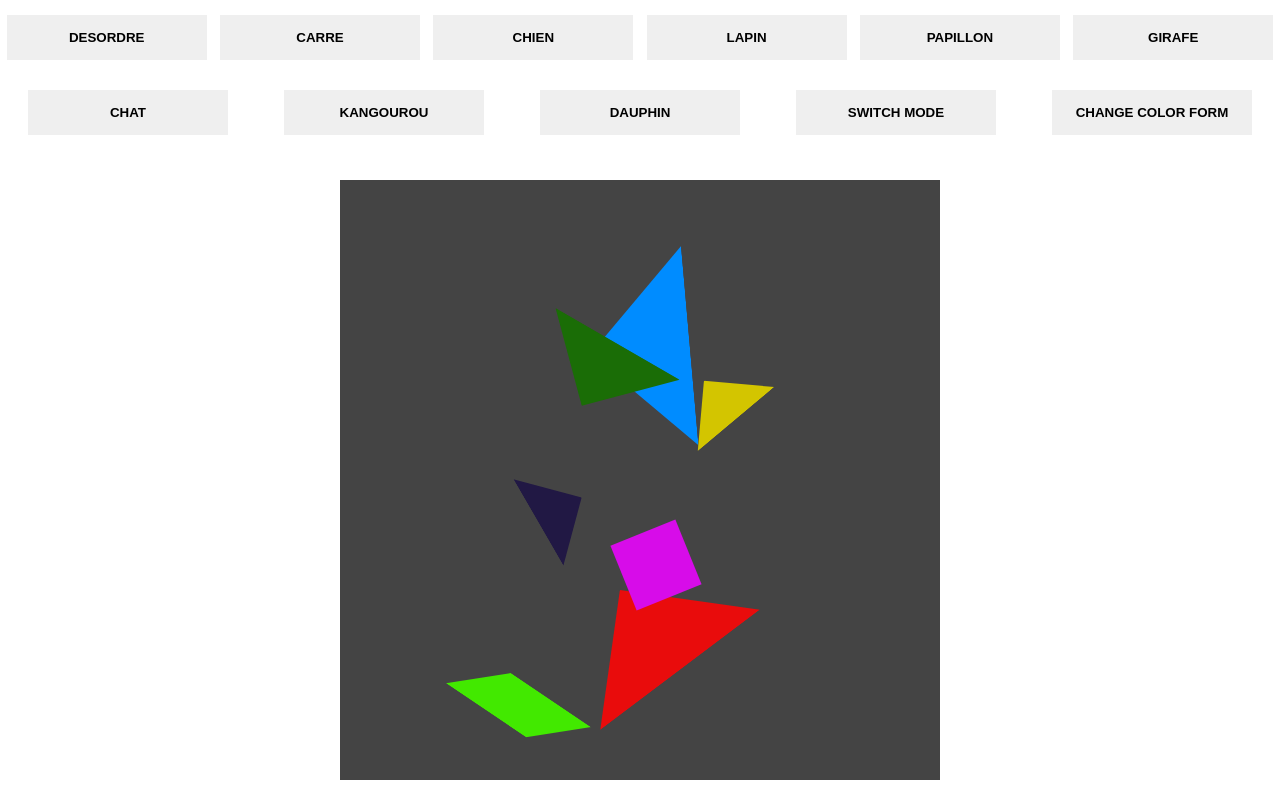
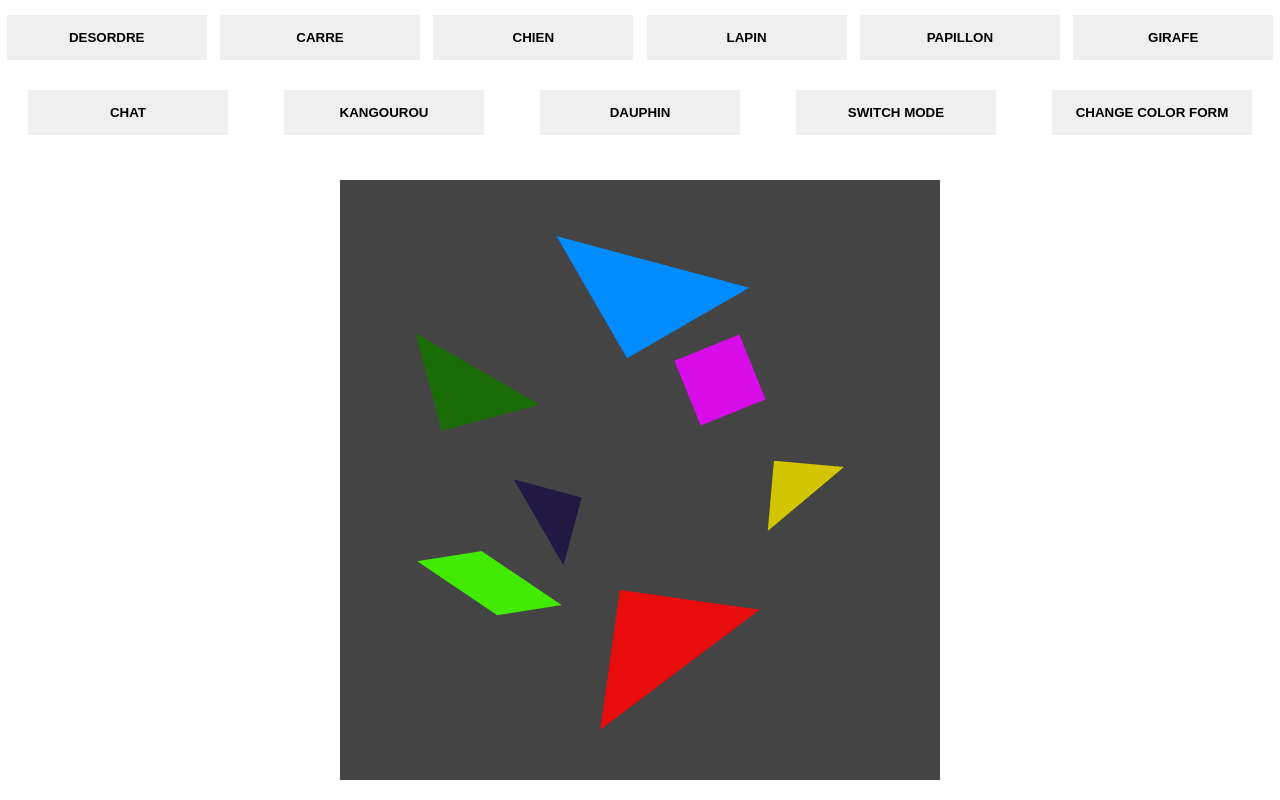
Before and after one commit to ThibautPoinloup/Tangram, a plain HTML site: page index.html in a window 1280 px wide. Drawn offline with Linux system fonts and the light colour scheme.

Commit message:
suppression top left desordre

```diff
--- a/css/desordre.css
+++ b/css/desordre.css
@@ -4,7 +4,7 @@
   background: #008cff;
   width: 200px;
   height: 100px;
-  transform: translate(0, -130px)  rotate(-95deg);
+  transform: translate(0, -170px)  rotate(-165deg);
   /* transition: all 2s; */
   cursor: move;
   position: absolute;
@@ -27,7 +27,7 @@
   background: #d3c500;
   width: 100px;
   height: 50px;
-  transform:translate(80px,-80px) rotate(320deg);
+  transform:translate(150px,-0px) rotate(320deg);
   position: absolute;
   /* transition: all 2s; */
   cursor: move;
@@ -52,7 +52,7 @@
   width: 143.33px;
   height: 71.66px;
   position: absolute;
-  transform:translate(-40px,-105px) rotate(-150deg);
+  transform:translate(-180px,-80px) rotate(-150deg);
   /* transition: all 2s; */
   cursor: move;
   position: absolute;
@@ -63,8 +63,6 @@
   height: 70px;
   background: #d70ce9;
   position: absolute;
-  left: 201px;
-  bottom: 80px;
   transform:translate(80px,-100px) rotate(68deg);
   /* transition: all 2s; */
   cursor: move;
@@ -77,8 +75,6 @@
   height: 45px;
   background: #42e900;
   position: absolute;
-  top: 400px;
-  right: 190px;
   transform:translate(-155px,100px) rotate(34deg);
   /* transition: all 2s; */
   cursor: move;
```
